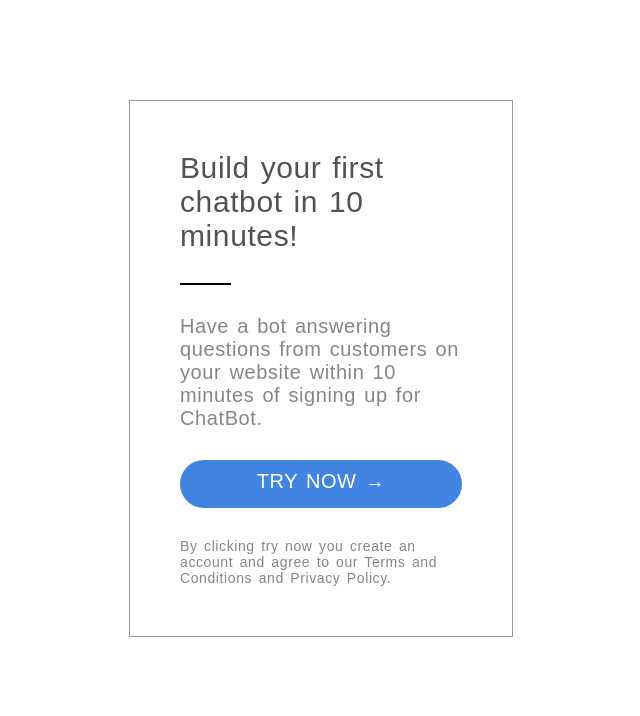
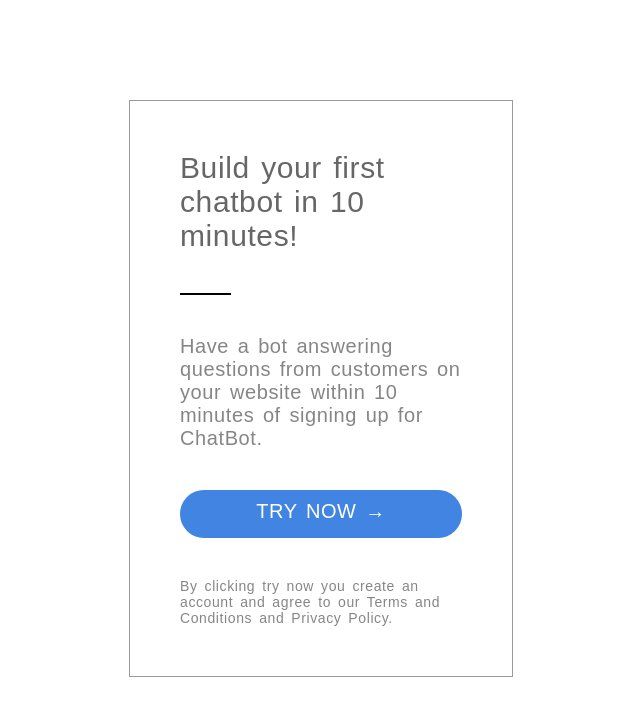
Before and after one commit to Bhanuteja74/html-css-chatbot-add, a plain HTML site: page index.html in a window 1280 px wide. Shown: the whole page, without its empty margins (319-959 px from the left). Drawn offline with Linux system fonts and the light colour scheme.

Commit message:
Modifies styles

```diff
--- a/index.html
+++ b/index.html
@@ -7,7 +7,7 @@
         margin: 0;
         padding: 0;
         box-sizing: border-box;
-        word-spacing: 2px;
+        word-spacing: 2.5px;
         letter-spacing: 0.6px;
       }
 
@@ -21,12 +21,12 @@
       }
 
       article > * {
-        margin-bottom: 30px;
+        margin-bottom: 40px;
         color: rgb(0, 0, 0, 0.48);
       }
 
       h1 {
-        color: rgb(0, 0, 0, 0.68);
+        color: rgb(0, 0, 0, 0.6);
         font-weight: 400;
       }
 
```
